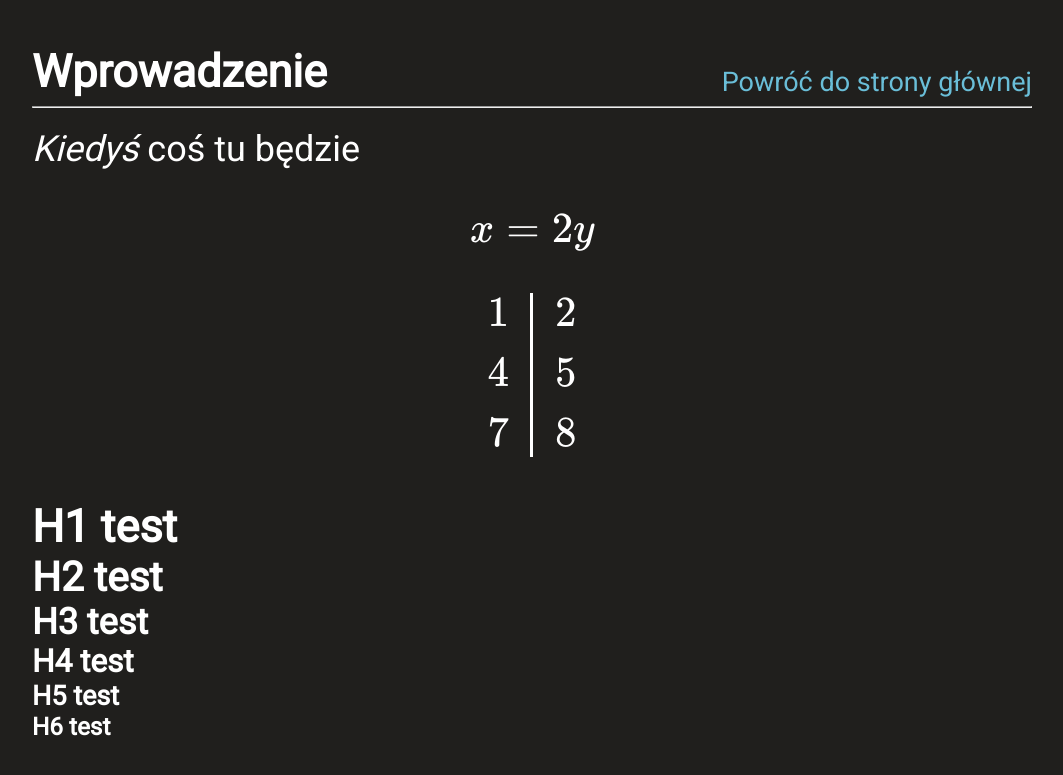
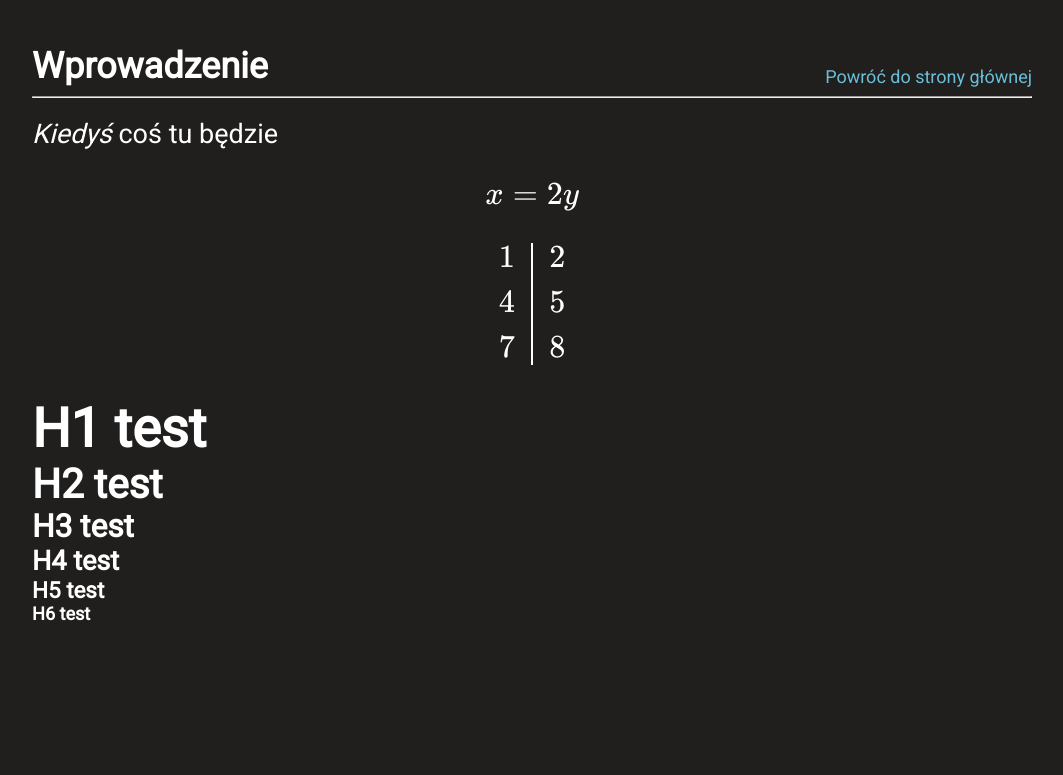
Before and after one commit to sszczep/Niezbednik-Maturzysty-Informatyka, a Jekyll site: the page built from _notes/algorytmy/wprowadzenie.md, in a window 1280 px wide. Shown: the top 775 px of the page, without its empty margins (108-1171 px from the left). Built offline with Jekyll 4.4.1, drawn with Linux system fonts in a browser that asks for light colours; formulas are drawn with MathJax 3.

Commit message:
Improve fluid typography (use linear function)

```diff
--- a/assets/css/style.scss
+++ b/assets/css/style.scss
@@ -4,6 +4,25 @@
 $backgroundColor: #201F1D;
 $textColor: #fff;
 $linkColor: #6ABED8;
+
+
+@media only screen and (max-width: 400px) {
+    html {
+        font-size: 14px;
+    }
+}
+
+@media only screen and (min-width: 400px) and (max-width: 800px) {
+    html {
+        font-size: calc(100vw * 0.01 + 10px);
+    }
+}
+
+@media only screen and (min-width: 800px) {
+    html {
+        font-size: 18px;
+    }
+}
 
 html, body {
     padding: 0;
@@ -17,30 +36,6 @@ a, a:hover, a:visited {
 
 h1, h2, h3, h4, h5, h6, p {
     margin: 0;
-}
-
-h1 {
-    font-size: 5vmin;
-}
-
-h2 {
-    font-size: 4.5vmin;
-}
-
-h3 {
-    font-size: 4vmin;
-}
-
-h4 {
-    font-size: 3.5vmin;
-}
-
-h5 {
-    font-size: 3vmin;
-}
-
-h6 {
-    font-size: 2.7vmin;
 }
 
 .app {
@@ -78,7 +73,7 @@ h6 {
     }
 
     span, a, li:before {
-        font-size: 3.5vmin;
+        font-size: 1.25rem;
     }
 }
 
@@ -90,9 +85,9 @@ h6 {
 .note-nav a {
     margin-top: auto;
     margin-left: 10px;
-    font-size: 3vmin;
+    font-size: 1rem;
 }
 
 .note-content {
-    font-size: 4vmin;
+    font-size: 1.5rem;
 }
```
